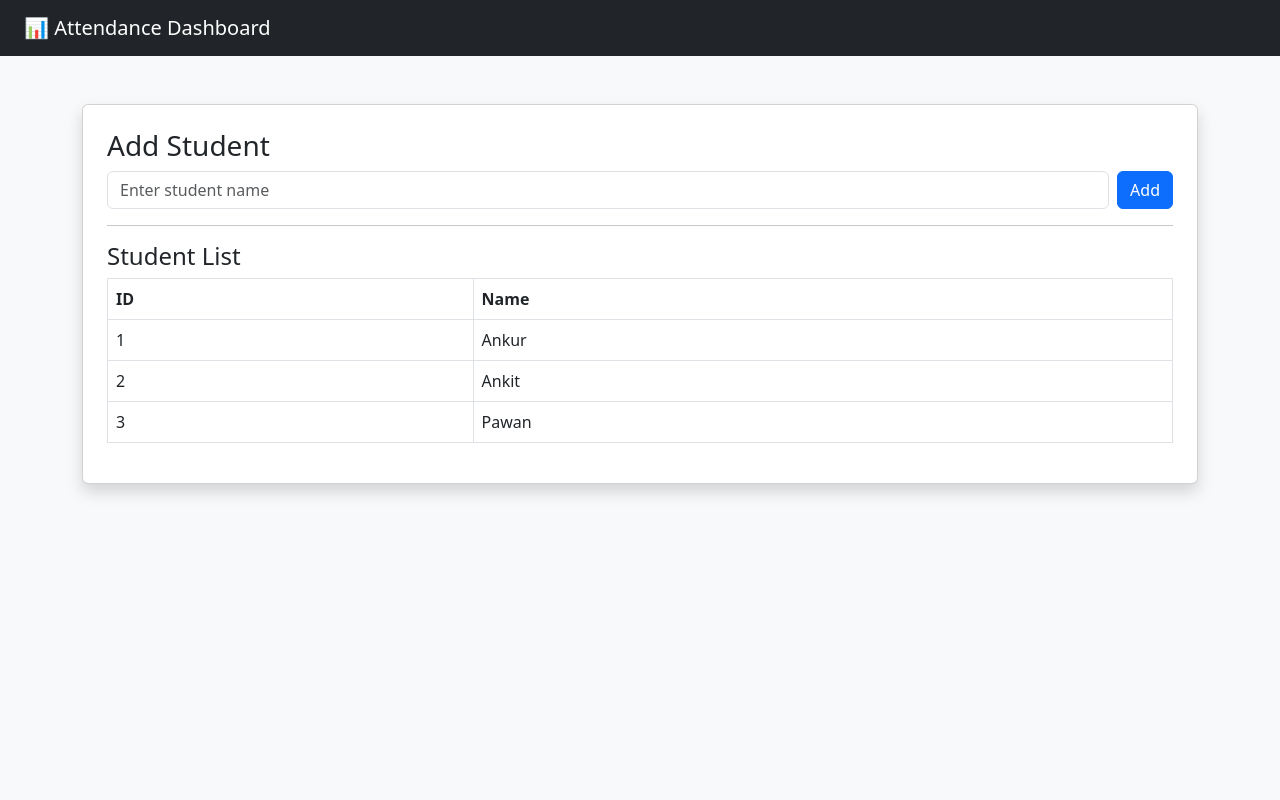
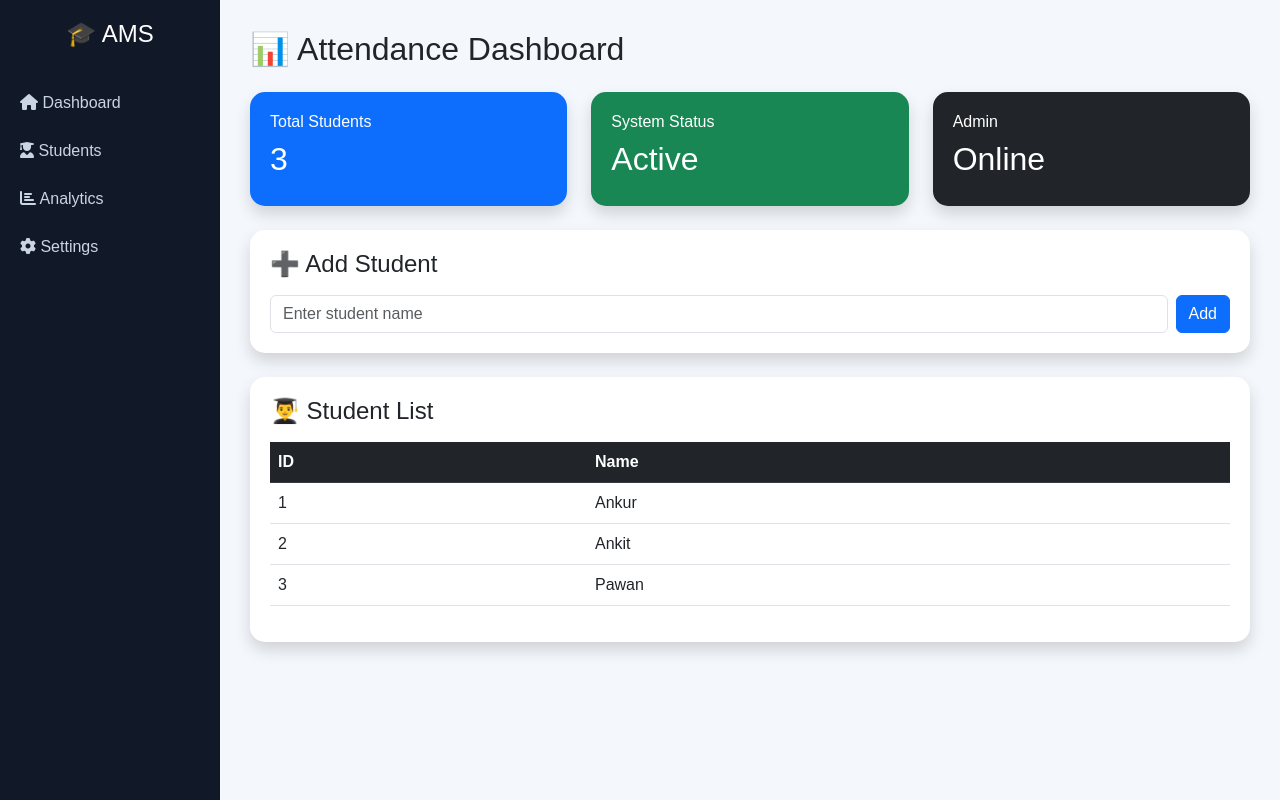
Before and after one commit to og-ankur/attendance-system, a Flask app: page /dashboard in a window 1280 px wide. Run offline with Flask 3, Linux system fonts and the light colour scheme; data comes from the database, SQL or seed files in the repository.

Commit message:
Revamp dashboard with sidebar and improved layout
Updated the dashboard layout and styles, added a sidebar for navigation, and improved the student list display.

```diff
--- a/templates/dashboard.html
+++ b/templates/dashboard.html
@@ -2,27 +2,174 @@
 <html>
 <head>
 
-<title>Dashboard</title>
+<title>Attendance Dashboard</title>
 
 <link href="https://cdn.jsdelivr.net/npm/bootstrap@5.3.0/dist/css/bootstrap.min.css" rel="stylesheet">
 
+<link rel="stylesheet"
+href="https://cdnjs.cloudflare.com/ajax/libs/font-awesome/6.5.0/css/all.min.css">
+
+<style>
+
+body{
+background:#f4f7fb;
+font-family:Arial;
+}
+
+.sidebar{
+height:100vh;
+background:#111827;
+color:white;
+padding-top:20px;
+position:fixed;
+width:220px;
+}
+
+.sidebar h4{
+text-align:center;
+margin-bottom:30px;
+}
+
+.sidebar a{
+display:block;
+padding:12px 20px;
+color:#cbd5e1;
+text-decoration:none;
+transition:0.3s;
+}
+
+.sidebar a:hover{
+background:#1f2937;
+color:white;
+}
+
+.main{
+margin-left:220px;
+padding:30px;
+}
+
+.card-box{
+border-radius:15px;
+padding:20px;
+color:white;
+transition:0.3s;
+}
+
+.card-box:hover{
+transform:translateY(-5px);
+}
+
+.table-box{
+background:white;
+border-radius:15px;
+padding:20px;
+}
+
+</style>
+
 </head>
 
-<body class="bg-light">
+<body>
 
-<nav class="navbar navbar-dark bg-dark px-4">
-    <span class="navbar-brand">📊 Attendance Dashboard</span>
-</nav>
+<!-- SIDEBAR -->
 
-<div class="container mt-5">
+<div class="sidebar">
 
-<div class="card p-4 shadow">
+<h4>🎓 AMS</h4>
 
-<h3>Add Student</h3>
+<a href="/dashboard">
+<i class="fas fa-home"></i>
+Dashboard
+</a>
+
+<a href="#">
+<i class="fas fa-user-graduate"></i>
+Students
+</a>
+
+<a href="#">
+<i class="fas fa-chart-bar"></i>
+Analytics
+</a>
+
+<a href="#">
+<i class="fas fa-cog"></i>
+Settings
+</a>
+
+</div>
+
+<!-- MAIN -->
+
+<div class="main">
+
+<h2 class="mb-4">
+📊 Attendance Dashboard
+</h2>
+
+<!-- STATS -->
+
+<div class="row mb-4">
+
+<div class="col-md-4">
+
+<div class="card-box bg-primary shadow">
+
+<h6>Total Students</h6>
+
+<h2>
+{{ students|length }}
+</h2>
+
+</div>
+
+</div>
+
+<div class="col-md-4">
+
+<div class="card-box bg-success shadow">
+
+<h6>System Status</h6>
+
+<h2>
+Active
+</h2>
+
+</div>
+
+</div>
+
+<div class="col-md-4">
+
+<div class="card-box bg-dark shadow">
+
+<h6>Admin</h6>
+
+<h2>
+Online
+</h2>
+
+</div>
+
+</div>
+
+</div>
+
+<!-- ADD STUDENT -->
+
+<div class="table-box shadow mb-4">
+
+<h4 class="mb-3">
+➕ Add Student
+</h4>
 
 <form method="post" action="/add" class="d-flex gap-2">
 
-<input name="name" class="form-control" placeholder="Enter student name">
+<input
+name="name"
+class="form-control"
+placeholder="Enter student name"
+required>
 
 <button class="btn btn-primary">
 Add
@@ -30,25 +177,44 @@ Add
 
 </form>
 
-<hr>
+</div>
 
-<h4>Student List</h4>
+<!-- STUDENT TABLE -->
 
-<table class="table table-bordered">
+<div class="table-box shadow">
+
+<h4 class="mb-3">
+👨‍🎓 Student List
+</h4>
+
+<table class="table table-hover">
+
+<thead class="table-dark">
 
 <tr>
 <th>ID</th>
 <th>Name</th>
 </tr>
 
+</thead>
+
+<tbody>
+
 {% for s in students %}
 
 <tr>
+
 <td>{{ s[0] }}</td>
-<td>{{ s[1] }}</td>
+
+<td>
+{{ s[1] }}
+</td>
+
 </tr>
 
 {% endfor %}
+
+</tbody>
 
 </table>
 
```
